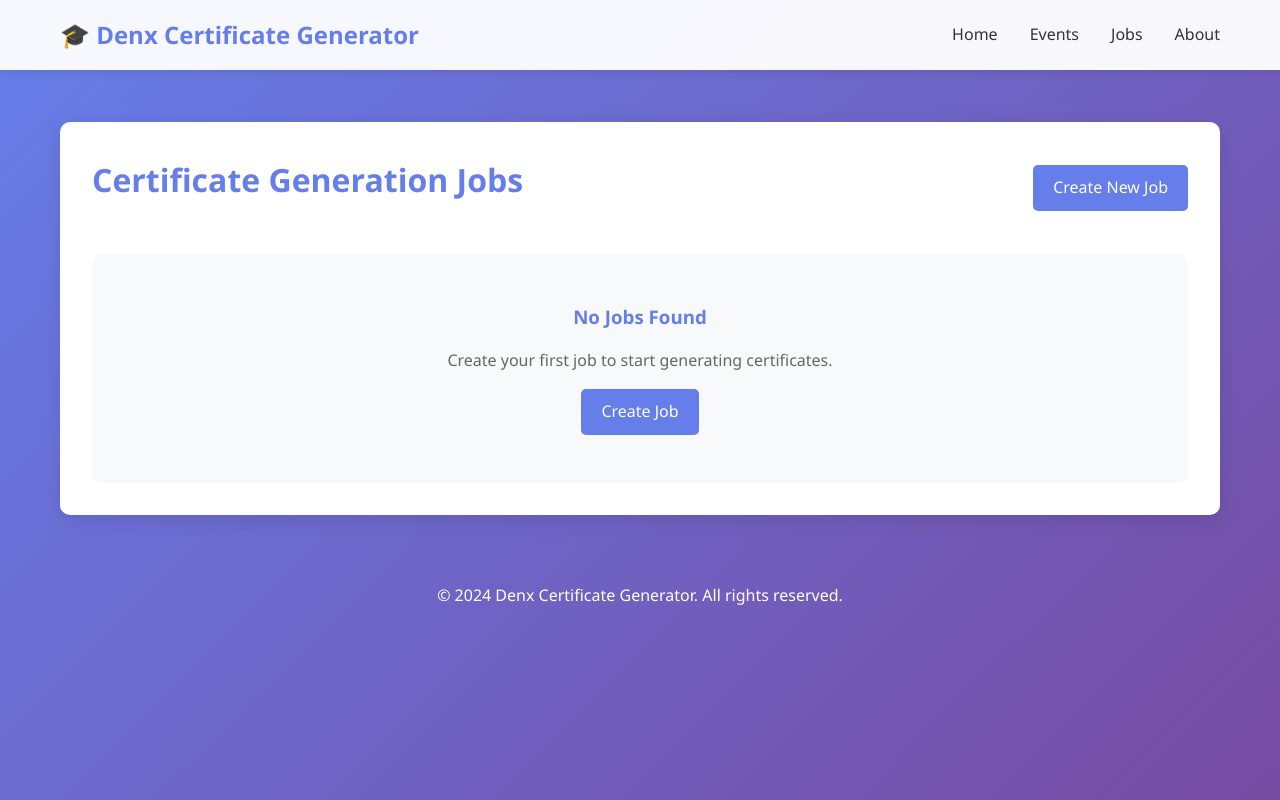
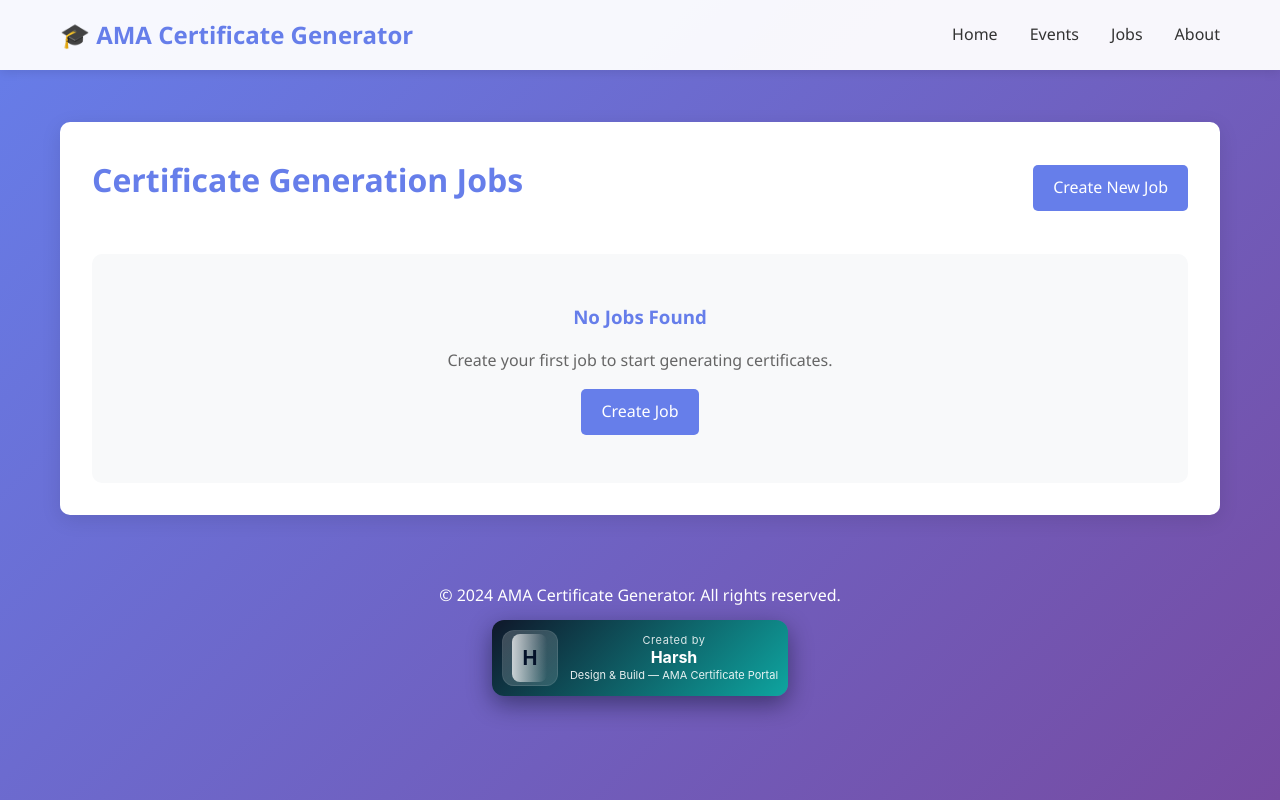
Before and after one commit to DenxVil/eCertificate, a Flask app: page /jobs/ in a window 1280 px wide. Run offline with Flask 3, Linux system fonts and the light colour scheme; data that the repository does not hold is empty.

Commit message:
Handle participant uploads; add GOONJ event branding update and 'Created by Harsh' UI card; replace Denx->AMA
Co-authored-by: DenxVil <190883878+DenxVil@users.noreply.github.com>

```diff
--- a/app/routes/jobs.py
+++ b/app/routes/jobs.py
@@ -9,9 +9,42 @@ import os
 import threading
 import json
 import logging
+import io
+import csv
 
 jobs_bp = Blueprint('jobs', __name__)
 logger = logging.getLogger(__name__)
+
+
+def parse_participants_from_file(file_storage):
+    """Parse participants from uploaded CSV file."""
+    try:
+        # TextIOWrapper handles streaming file storage
+        stream = io.TextIOWrapper(file_storage.stream, encoding="utf-8")
+    except Exception:
+        # Fallback for cases where .stream is not available
+        stream = io.StringIO(file_storage.read().decode("utf-8"))
+    reader = csv.DictReader(stream)
+    participants = []
+    for row in reader:
+        # normalize and trim values
+        cleaned = {k: (v.strip() if isinstance(v, str) else v) for k, v in row.items()}
+        # skip empty rows
+        if any((v for v in cleaned.values() if v not in (None, ""))):
+            participants.append(cleaned)
+    return participants
+
+
+def parse_participants_from_text(csv_text):
+    """Parse participants from CSV text."""
+    stream = io.StringIO(csv_text)
+    reader = csv.DictReader(stream)
+    participants = []
+    for row in reader:
+        cleaned = {k: (v.strip() if isinstance(v, str) else v) for k, v in row.items()}
+        if any((v for v in cleaned.values() if v not in (None, ""))):
+            participants.append(cleaned)
+    return participants
 
 
 def process_job(app, job_id, customization_json=None):
@@ -129,37 +162,81 @@ def list_jobs():
 def create_job():
     """Create a new certificate generation job."""
     if request.method == 'POST':
+        # Log diagnostic information
+        logger.debug("Create job: content-type=%s, form_keys=%s, files=%s",
+                     request.content_type, list(request.form.keys()), list(request.files.keys()))
+
         event_id = request.form.get('event_id')
+        participants_data = None
+
+        # 1) Try file upload (multipart/form-data) - check both 'participants' and 'participant_file'
+        file_storage = request.files.get('participants') or request.files.get('participant_file')
+        if file_storage and getattr(file_storage, 'filename', ''):
+            try:
+                # Handle CSV files with new robust parser
+                if file_storage.filename.endswith('.csv'):
+                    participants_data = parse_participants_from_file(file_storage)
+                # Handle Excel files with existing parser
+                elif file_storage.filename.endswith(('.xls', '.xlsx')):
+                    participants_data = parse_excel_file(file_storage)
+                else:
+                    flash('Invalid file type. Please upload CSV or Excel.', 'error')
+                    return redirect(request.url)
+            except Exception as e:
+                logger.exception('Failed to parse participants file: %s', e)
+                flash('Failed to parse participants file', 'error')
+                return redirect(request.url)
+
+        # 2) Try CSV text from form field 'participants'
+        if not participants_data and 'participants' in request.form:
+            csv_text = request.form.get('participants', '')
+            if csv_text.strip():
+                try:
+                    participants_data = parse_participants_from_text(csv_text)
+                except Exception as e:
+                    logger.exception('Failed to parse participants form text: %s', e)
+                    flash('Failed to parse participants text', 'error')
+                    return redirect(request.url)
+
+        # 3) Try JSON body with {'participants': [...] }
+        if not participants_data and request.is_json:
+            body = request.get_json(silent=True) or {}
+            if isinstance(body, dict) and 'participants' in body and body['participants']:
+                participants_data = body['participants']
+                # Extract event_id from JSON if not in form
+                if not event_id and 'event_id' in body:
+                    event_id = body['event_id']
+
+        # 4) Check if we have participants data
+        if not participants_data:
+            # For API requests, return JSON error
+            if request.is_json or request.accept_mimetypes.best == 'application/json':
+                return jsonify({
+                    'error': "No participant data provided. Provide multipart/form-data with field 'participants' (CSV file),\n"
+                             "or a form field 'participants' containing CSV text, or a JSON body {\"participants\": [...] }."
+                }), 400
+            # For web forms, flash message and redirect
+            flash('No participant data provided.', 'error')
+            return redirect(request.url)
+
+        # Check event_id
         if not event_id:
+            if request.is_json or request.accept_mimetypes.best == 'application/json':
+                return jsonify({'error': 'Please provide an event_id.'}), 400
             flash('Please select an event.', 'error')
             return redirect(url_for('jobs.create_job'))
 
-        if 'participant_file' not in request.files:
-            flash('No participant file provided.', 'error')
-            return redirect(request.url)
-
-        file = request.files['participant_file']
-        if file.filename == '':
-            flash('No selected file.', 'error')
-            return redirect(request.url)
-
         try:
-            if file.filename.endswith('.csv'):
-                participants_data = parse_csv_file(file)
-            elif file.filename.endswith(('.xls', '.xlsx')):
-                participants_data = parse_excel_file(file)
-            else:
-                flash('Invalid file type. Please upload CSV or Excel.', 'error')
-                return redirect(request.url)
-
             if not participants_data:
+                if request.is_json or request.accept_mimetypes.best == 'application/json':
+                    return jsonify({'error': 'No participants found in the data.'}), 400
                 flash('No participants found in the file.', 'error')
                 return redirect(request.url)
 
             job_id = Job.create(event_id)
 
             participants_to_insert = [
-                {"job_id": job_id, "name": p['name'], "email": p['email']}
+                {"job_id": job_id, "name": p.get('name', ''), "email": p.get('email', '')}
                 for p in participants_data
             ]
             if participants_to_insert:
@@ -176,10 +253,17 @@ def create_job():
             thread.daemon = True
             thread.start()
 
+            # Return appropriate response based on request type
+            if request.is_json or request.accept_mimetypes.best == 'application/json':
+                return jsonify({'status': 'ok', 'job_id': str(job_id), 'participants_count': len(participants_to_insert)}), 201
+
             flash('Job created successfully! Certificates are being generated.', 'success')
             return redirect(url_for('jobs.view_job', job_id=job_id))
 
         except Exception as e:
+            logger.exception('Error creating job: %s', e)
+            if request.is_json or request.accept_mimetypes.best == 'application/json':
+                return jsonify({'error': f'Error creating job: {str(e)}'}), 500
             flash(f'Error processing file: {e}', 'error')
             return redirect(request.url)
 
--- /dev/null
+++ b/app/static/css/creator.css
@@ -0,0 +1,10 @@
+.creator-card { display:inline-block; padding:10px; border-radius:12px; background:linear-gradient(135deg,#0f172a 0%,#0ea5a0 100%); color:#fff; box-shadow:0 8px 24px rgba(2,6,23,0.45); font-family:Inter,Segoe UI,Roboto,Arial,sans-serif; margin:12px; min-width:220px; max-width:320px; transition:transform .18s ease,box-shadow .18s ease; }
+.creator-card:hover { transform:translateY(-4px) scale(1.01); box-shadow:0 12px 36px rgba(2,6,23,0.55); }
+.creator-inner { display:flex; align-items:center; gap:12px; }
+.creator-avatar { width:56px; height:56px; min-width:56px; border-radius:12px; background:linear-gradient(135deg,#fff3 0%,#ffffff22 100%); display:flex; align-items:center; justify-content:center; overflow:hidden; border:1px solid rgba(255,255,255,0.08); }
+.creator-initials { font-weight:700; font-size:20px; color:#04122a; background:linear-gradient(90deg,#fffb 0,#fff0 100%); padding:8px 10px; border-radius:8px; }
+.creator-info { display:flex; flex-direction:column; line-height:1.05; }
+.creator-line1 { font-size:11px; opacity:.85; letter-spacing:.6px; }
+.creator-name { font-size:16px; font-weight:700; margin-top:2px; }
+.creator-sub { font-size:11px; opacity:.9; margin-top:4px; }
+@media (max-width:600px) { .creator-card{ min-width:180px; max-width:100%; padding:8px } .creator-avatar{ width:48px; height:48px; min-width:48px; border-radius:10px } .creator-name{ font-size:14px } }
--- a/app/templates/base.html
+++ b/app/templates/base.html
@@ -3,7 +3,7 @@
 <head>
     <meta charset="UTF-8">
     <meta name="viewport" content="width=device-width, initial-scale=1.0">
-    <title>{% block title %}Denx Certificate Generator{% endblock %}</title>
+    <title>{% block title %}AMA Certificate Generator{% endblock %}</title>
     <style>
         * {
             margin: 0;
@@ -190,12 +190,13 @@
             padding: 1rem;
         }
     </style>
+    <link rel="stylesheet" href="/static/css/creator.css">
     {% block extra_css %}{% endblock %}
 </head>
 <body>
     <header>
         <nav>
-            <div class="logo">🎓 Denx Certificate Generator</div>
+            <div class="logo">🎓 AMA Certificate Generator</div>
             <ul>
                 <li><a href="/">Home</a></li>
                 <li><a href="/events/">Events</a></li>
@@ -222,7 +223,8 @@
     </div>
 
     <footer>
-        <p>&copy; 2024 Denx Certificate Generator. All rights reserved.</p>
+        <p>&copy; 2024 AMA Certificate Generator. All rights reserved.</p>
+        {% include 'partials/creator_card.html' %}
     </footer>
 
     {% block extra_js %}{% endblock %}
--- /dev/null
+++ b/app/templates/partials/creator_card.html
@@ -0,0 +1,12 @@
+<div class="creator-card">
+  <div class="creator-inner">
+    <div class="creator-avatar" aria-hidden="true">
+      <span class="creator-initials">H</span>
+    </div>
+    <div class="creator-info">
+      <div class="creator-line1">Created by</div>
+      <div class="creator-name">Harsh</div>
+      <div class="creator-sub">Design & Build — AMA Certificate Portal</div>
+    </div>
+  </div>
+</div>
--- a/events/goonj.yml
+++ b/events/goonj.yml
@@ -4,7 +4,7 @@ event:
   description: "Certificate layout and field positions for GOONJ '25 (Azad Medical Association MAMC)."
   template: "templates/goonj_certificate.png"
   output_filename_template: "certificate_goonj_{participant_name}.pdf"
-  created_by: "DenxVil"
+  created_by: "AMA"
   created_at: "2025-10-30T17:48:50Z"
 fields:
   - id: participant_name
```
Also changed, not shown: README.md.
